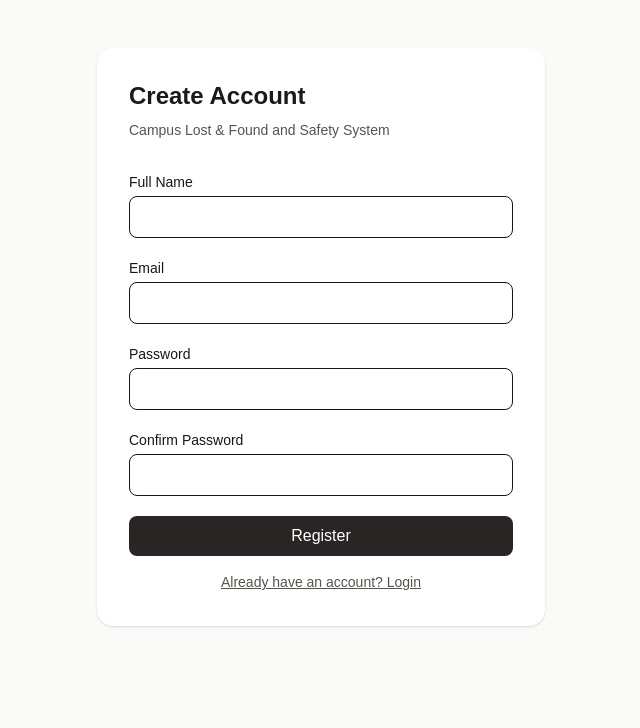
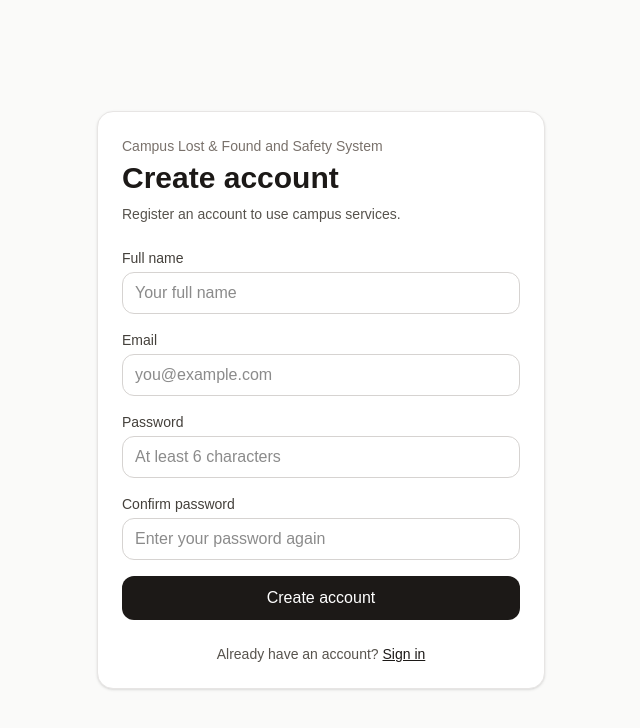
Before and after one commit to soulrx-ai/campus-lost-found-safety, a Next.js app: page /register in a window 1280 px wide. Shown: the top 728 px of the page, without its empty margins (319-959 px from the left). Built offline with nearby package versions, Linux system fonts and the light colour scheme; no server answers.

Commit message:
feat: integrate authentication flow

```diff
--- a/app/login/page.tsx
+++ b/app/login/page.tsx
@@ -1,34 +1,64 @@
 "use client";
 
 import { FormEvent, useState } from "react";
-import { useRouter } from "next/navigation";
+import Link from "next/link";
+import { useRouter, useSearchParams } from "next/navigation";
 import { createClient } from "@/lib/supabase/client";
 
 export default function LoginPage() {
   const router = useRouter();
+  const searchParams = useSearchParams();
   const supabase = createClient();
 
   const [email, setEmail] = useState("");
   const [password, setPassword] = useState("");
-
   const [errorMessage, setErrorMessage] = useState("");
   const [loading, setLoading] = useState(false);
 
-  async function handleLogin(event: FormEvent<HTMLFormElement>) {
+  const routeError = searchParams.get("error");
+
+  async function handleSubmit(event: FormEvent<HTMLFormElement>) {
     event.preventDefault();
 
+    setLoading(true);
     setErrorMessage("");
-    setLoading(true);
 
-    const { error } = await supabase.auth.signInWithPassword({
+    const { data, error } = await supabase.auth.signInWithPassword({
       email,
       password,
     });
 
-    setLoading(false);
+    if (error || !data.user) {
+      setErrorMessage(error?.message ?? "Unable to sign in.");
+      setLoading(false);
+      return;
+    }
 
-    if (error) {
-      setErrorMessage(error.message);
+    const { data: profile, error: profileError } = await supabase
+      .from("profiles")
+      .select("role, status")
+      .eq("id", data.user.id)
+      .single();
+
+    if (profileError || !profile) {
+      await supabase.auth.signOut();
+
+      setErrorMessage(
+        "Your account profile could not be loaded. Please contact an administrator."
+      );
+
+      setLoading(false);
+      return;
+    }
+
+    if (profile.status !== "ACTIVE") {
+      await supabase.auth.signOut();
+
+      setErrorMessage(
+        "Your account is inactive. Please contact an administrator."
+      );
+
+      setLoading(false);
       return;
     }
 
@@ -37,65 +67,93 @@ export default function LoginPage() {
   }
 
   return (
-    <main className="min-h-screen bg-stone-50 px-4 py-12">
-      <div className="mx-auto max-w-md rounded-2xl bg-white p-8 shadow-sm">
-        <h1 className="text-2xl font-bold text-stone-900">
-          Login
-        </h1>
+    <main className="flex min-h-screen items-center justify-center bg-stone-50 px-4 py-10">
+      <div className="w-full max-w-md rounded-2xl border border-stone-200 bg-white p-6 shadow-sm">
+        <div className="mb-6">
+          <p className="text-sm font-medium text-stone-500">
+            Campus Lost & Found and Safety System
+          </p>
 
-        <p className="mt-2 text-sm text-stone-600">
-          Campus Lost & Found and Safety System
-        </p>
+          <h1 className="mt-1 text-3xl font-bold text-stone-900">
+            Sign in
+          </h1>
 
-        <form onSubmit={handleLogin} className="mt-8 space-y-5">
+          <p className="mt-2 text-sm text-stone-600">
+            Sign in to access campus lost and found and safety services.
+          </p>
+        </div>
+
+        {routeError === "inactive" && !errorMessage && (
+          <div className="mb-4 rounded-xl border border-red-200 bg-red-50 p-3 text-sm text-red-700">
+            Your account is inactive. Please contact an administrator.
+          </div>
+        )}
+
+        {errorMessage && (
+          <div className="mb-4 rounded-xl border border-red-200 bg-red-50 p-3 text-sm text-red-700">
+            {errorMessage}
+          </div>
+        )}
+
+        <form onSubmit={handleSubmit} className="space-y-4">
           <div>
-            <label className="mb-1 block text-sm font-medium">
+            <label
+              htmlFor="email"
+              className="mb-1 block text-sm font-medium text-stone-700"
+            >
               Email
             </label>
 
             <input
+              id="email"
               type="email"
               required
+              autoComplete="email"
               value={email}
               onChange={(event) => setEmail(event.target.value)}
-              className="w-full rounded-lg border px-3 py-2"
+              className="w-full rounded-xl border border-stone-300 px-3 py-2 outline-none transition focus:border-stone-500"
+              placeholder="you@example.com"
             />
           </div>
 
           <div>
-            <label className="mb-1 block text-sm font-medium">
+            <label
+              htmlFor="password"
+              className="mb-1 block text-sm font-medium text-stone-700"
+            >
               Password
             </label>
 
             <input
+              id="password"
               type="password"
               required
+              autoComplete="current-password"
               value={password}
               onChange={(event) => setPassword(event.target.value)}
-              className="w-full rounded-lg border px-3 py-2"
+              className="w-full rounded-xl border border-stone-300 px-3 py-2 outline-none transition focus:border-stone-500"
+              placeholder="Enter your password"
             />
           </div>
-
-          {errorMessage && (
-            <p className="text-sm text-red-600">{errorMessage}</p>
-          )}
 
           <button
             type="submit"
             disabled={loading}
-            className="w-full rounded-lg bg-stone-800 px-4 py-2 text-white disabled:opacity-50"
+            className="w-full rounded-xl bg-stone-900 px-4 py-2.5 font-medium text-white transition hover:bg-stone-700 disabled:cursor-not-allowed disabled:opacity-60"
           >
-            {loading ? "Signing in..." : "Login"}
+            {loading ? "Signing in..." : "Sign in"}
           </button>
         </form>
 
-        <button
-          type="button"
-          onClick={() => router.push("/register")}
-          className="mt-4 w-full text-sm text-stone-600 underline"
-        >
-          Create an account
-        </button>
+        <p className="mt-6 text-center text-sm text-stone-600">
+          Do not have an account?{" "}
+          <Link
+            href="/register"
+            className="font-medium text-stone-900 underline"
+          >
+            Register
+          </Link>
+        </p>
       </div>
     </main>
   );
--- a/app/register/page.tsx
+++ b/app/register/page.tsx
@@ -1,11 +1,10 @@
 "use client";
 
 import { FormEvent, useState } from "react";
-import { useRouter } from "next/navigation";
+import Link from "next/link";
 import { createClient } from "@/lib/supabase/client";
 
 export default function RegisterPage() {
-  const router = useRouter();
   const supabase = createClient();
 
   const [fullName, setFullName] = useState("");
@@ -13,31 +12,29 @@ export default function RegisterPage() {
   const [password, setPassword] = useState("");
   const [confirmPassword, setConfirmPassword] = useState("");
 
-  const [message, setMessage] = useState("");
+  const [errorMessage, setErrorMessage] = useState("");
+  const [successMessage, setSuccessMessage] = useState("");
   const [loading, setLoading] = useState(false);
 
-  async function handleRegister(event: FormEvent<HTMLFormElement>) {
+  async function handleSubmit(event: FormEvent<HTMLFormElement>) {
     event.preventDefault();
-    setMessage("");
 
-    if (!fullName.trim()) {
-      setMessage("Please enter your full name.");
-      return;
-    }
+    setErrorMessage("");
+    setSuccessMessage("");
 
     if (password !== confirmPassword) {
-      setMessage("Passwords do not match.");
+      setErrorMessage("Passwords do not match.");
       return;
     }
 
     if (password.length < 6) {
-      setMessage("Password must contain at least 6 characters.");
+      setErrorMessage("Password must contain at least 6 characters.");
       return;
     }
 
     setLoading(true);
 
-    const { error } = await supabase.auth.signUp({
+    const { data, error } = await supabase.auth.signUp({
       email,
       password,
       options: {
@@ -47,109 +44,160 @@ export default function RegisterPage() {
       },
     });
 
-    setLoading(false);
-
     if (error) {
-      setMessage(error.message);
+      setErrorMessage(error.message);
+      setLoading(false);
       return;
     }
 
-    setMessage("Registration successful.");
+    if (!data.user) {
+      setErrorMessage("Unable to create account.");
+      setLoading(false);
+      return;
+    }
 
-    router.push("/login");
-    router.refresh();
+    setSuccessMessage(
+      "Account created successfully. Check your email if confirmation is required, then sign in."
+    );
+
+    setFullName("");
+    setEmail("");
+    setPassword("");
+    setConfirmPassword("");
+
+    setLoading(false);
   }
 
   return (
-    <main className="min-h-screen bg-stone-50 px-4 py-12">
-      <div className="mx-auto max-w-md rounded-2xl bg-white p-8 shadow-sm">
-        <h1 className="text-2xl font-bold text-stone-900">
-          Create Account
-        </h1>
+    <main className="flex min-h-screen items-center justify-center bg-stone-50 px-4 py-10">
+      <div className="w-full max-w-md rounded-2xl border border-stone-200 bg-white p-6 shadow-sm">
+        <div className="mb-6">
+          <p className="text-sm font-medium text-stone-500">
+            Campus Lost & Found and Safety System
+          </p>
 
-        <p className="mt-2 text-sm text-stone-600">
-          Campus Lost & Found and Safety System
-        </p>
+          <h1 className="mt-1 text-3xl font-bold text-stone-900">
+            Create account
+          </h1>
 
-        <form onSubmit={handleRegister} className="mt-8 space-y-5">
+          <p className="mt-2 text-sm text-stone-600">
+            Register an account to use campus services.
+          </p>
+        </div>
+
+        {errorMessage && (
+          <div className="mb-4 rounded-xl border border-red-200 bg-red-50 p-3 text-sm text-red-700">
+            {errorMessage}
+          </div>
+        )}
+
+        {successMessage && (
+          <div className="mb-4 rounded-xl border border-green-200 bg-green-50 p-3 text-sm text-green-700">
+            {successMessage}
+          </div>
+        )}
+
+        <form onSubmit={handleSubmit} className="space-y-4">
           <div>
-            <label className="mb-1 block text-sm font-medium">
-              Full Name
+            <label
+              htmlFor="fullName"
+              className="mb-1 block text-sm font-medium text-stone-700"
+            >
+              Full name
             </label>
 
             <input
+              id="fullName"
               type="text"
               required
+              autoComplete="name"
               value={fullName}
               onChange={(event) => setFullName(event.target.value)}
-              className="w-full rounded-lg border px-3 py-2"
+              className="w-full rounded-xl border border-stone-300 px-3 py-2 outline-none transition focus:border-stone-500"
+              placeholder="Your full name"
             />
           </div>
 
           <div>
-            <label className="mb-1 block text-sm font-medium">
+            <label
+              htmlFor="email"
+              className="mb-1 block text-sm font-medium text-stone-700"
+            >
               Email
             </label>
 
             <input
+              id="email"
               type="email"
               required
+              autoComplete="email"
               value={email}
               onChange={(event) => setEmail(event.target.value)}
-              className="w-full rounded-lg border px-3 py-2"
+              className="w-full rounded-xl border border-stone-300 px-3 py-2 outline-none transition focus:border-stone-500"
+              placeholder="you@example.com"
             />
           </div>
 
           <div>
-            <label className="mb-1 block text-sm font-medium">
+            <label
+              htmlFor="password"
+              className="mb-1 block text-sm font-medium text-stone-700"
+            >
               Password
             </label>
 
             <input
+              id="password"
               type="password"
               required
               minLength={6}
+              autoComplete="new-password"
               value={password}
               onChange={(event) => setPassword(event.target.value)}
-              className="w-full rounded-lg border px-3 py-2"
+              className="w-full rounded-xl border border-stone-300 px-3 py-2 outline-none transition focus:border-stone-500"
+              placeholder="At least 6 characters"
             />
           </div>
 
           <div>
-            <label className="mb-1 block text-sm font-medium">
-              Confirm Password
+            <label
+              htmlFor="confirmPassword"
+              className="mb-1 block text-sm font-medium text-stone-700"
+            >
+              Confirm password
             </label>
 
             <input
+              id="confirmPassword"
               type="password"
               required
               minLength={6}
+              autoComplete="new-password"
               value={confirmPassword}
               onChange={(event) => setConfirmPassword(event.target.value)}
-              className="w-full rounded-lg border px-3 py-2"
+              className="w-full rounded-xl border border-stone-300 px-3 py-2 outline-none transition focus:border-stone-500"
+              placeholder="Enter your password again"
             />
           </div>
-
-          {message && (
-            <p className="text-sm text-stone-700">{message}</p>
-          )}
 
           <button
             type="submit"
             disabled={loading}
-            className="w-full rounded-lg bg-stone-800 px-4 py-2 text-white disabled:opacity-50"
+            className="w-full rounded-xl bg-stone-900 px-4 py-2.5 font-medium text-white transition hover:bg-stone-700 disabled:cursor-not-allowed disabled:opacity-60"
           >
-            {loading ? "Creating account..." : "Register"}
+            {loading ? "Creating account..." : "Create account"}
           </button>
         </form>
 
-        <button
-          type="button"
-          onClick={() => router.push("/login")}
-          className="mt-4 w-full text-sm text-stone-600 underline"
-        >
-          Already have an account? Login
-        </button>
+        <p className="mt-6 text-center text-sm text-stone-600">
+          Already have an account?{" "}
+          <Link
+            href="/login"
+            className="font-medium text-stone-900 underline"
+          >
+            Sign in
+          </Link>
+        </p>
       </div>
     </main>
   );
--- a/components/auth/LogoutButton.tsx
+++ b/components/auth/LogoutButton.tsx
@@ -1,5 +1,6 @@
 "use client";
 
+import { useState } from "react";
 import { useRouter } from "next/navigation";
 import { createClient } from "@/lib/supabase/client";
 
@@ -7,10 +8,14 @@ export default function LogoutButton() {
   const router = useRouter();
   const supabase = createClient();
 
+  const [loading, setLoading] = useState(false);
+
   async function handleLogout() {
+    setLoading(true);
+
     await supabase.auth.signOut();
 
-    router.push("/login");
+    router.replace("/login");
     router.refresh();
   }
 
@@ -18,9 +23,10 @@ export default function LogoutButton() {
     <button
       type="button"
       onClick={handleLogout}
-      className="rounded-lg border border-stone-300 px-4 py-2 text-sm"
+      disabled={loading}
+      className="rounded-xl border border-stone-300 bg-white px-4 py-2 text-sm font-medium text-stone-700 transition hover:bg-stone-100 disabled:opacity-60"
     >
-      Logout
+      {loading ? "Signing out..." : "Logout"}
     </button>
   );
 }
```
